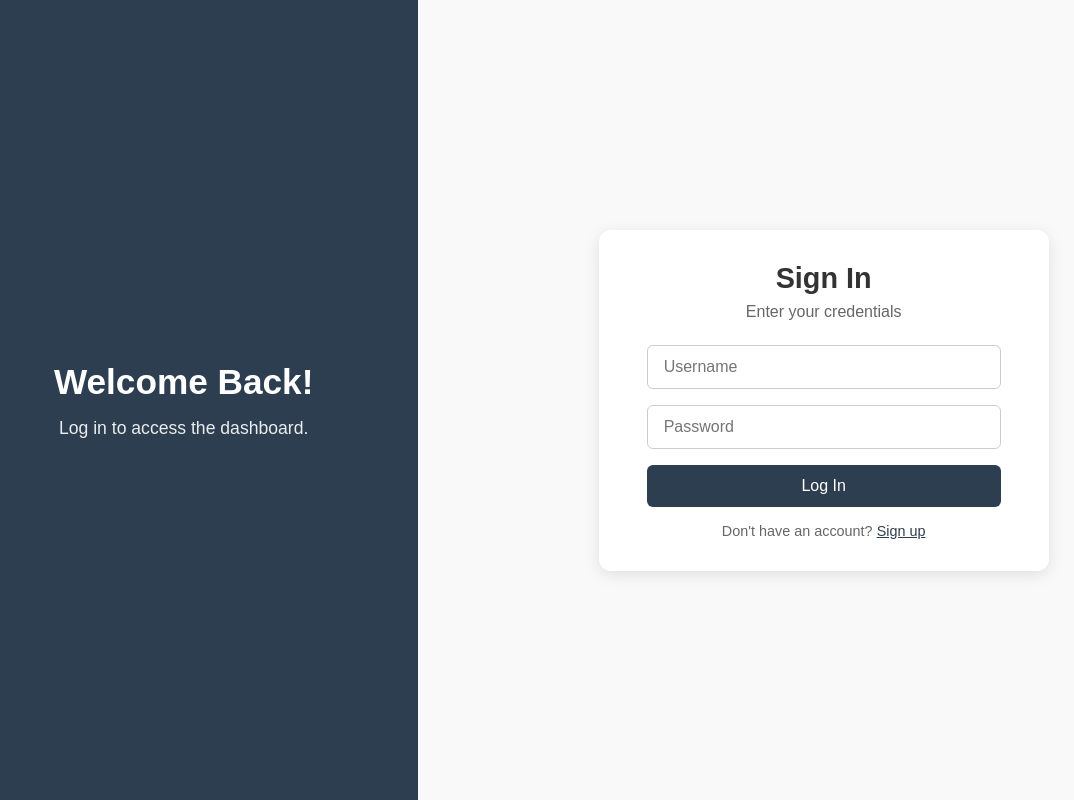
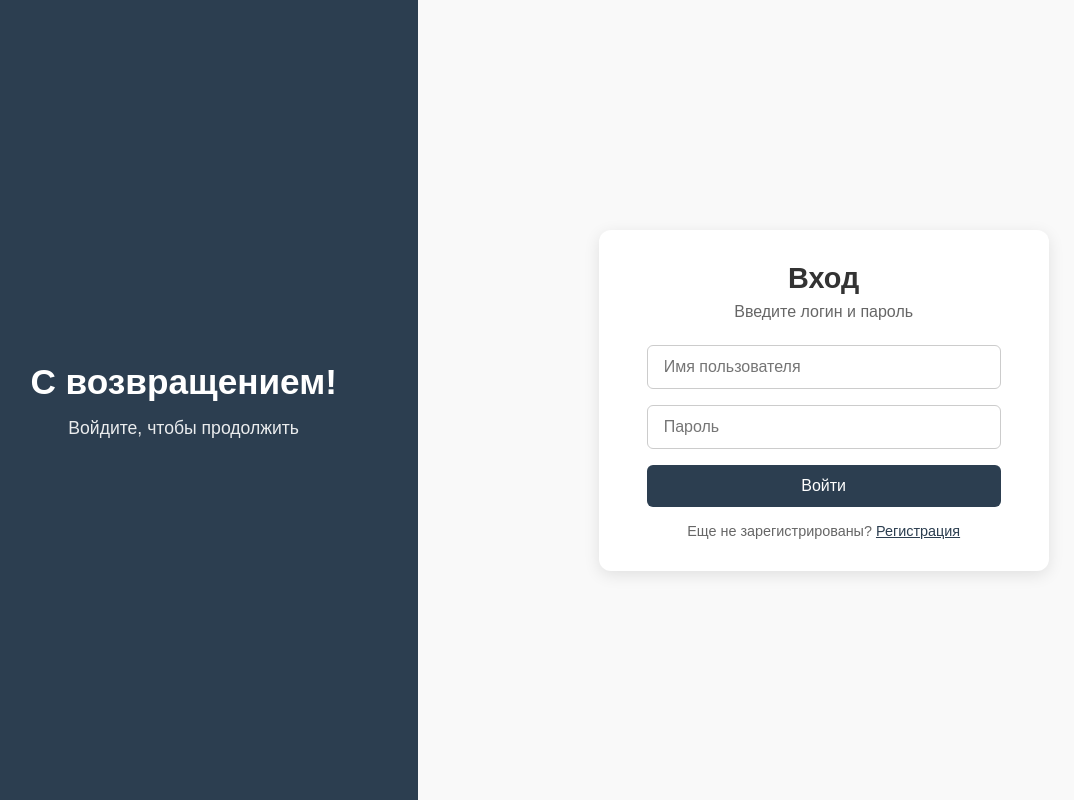
Before and after one commit to lopharb/traffic_monitor_fe, a Vue app: page /auth in a window 1280 px wide. Shown: the whole page, without its empty margins (51-1125 px from the left). Built offline with nearby package versions, Linux system fonts and the light colour scheme.

Commit message:
translate to russian

```diff
--- a/src/components/DateRangePicker.vue
+++ b/src/components/DateRangePicker.vue
@@ -1,12 +1,12 @@
 <template>
 	<div class="date-range-picker">
-		<label>Select Date Range</label>
+		<label>Выберите период времени</label>
 
 		<div class="inputs">
 			<input type="date" v-model="startDate" />
 			<span>—</span>
 			<input type="date" v-model="endDate" />
-			<button @click="submit">Apply</button>
+			<button @click="submit">Подтвердить</button>
 		</div>
 	</div>
 </template>
--- a/src/components/FooterComponent.vue
+++ b/src/components/FooterComponent.vue
@@ -1,7 +1,7 @@
 <!-- src/components/Footer.vue -->
 <template>
 	<footer class="app-footer">
-		<p>&copy; {{ year }} My Map App. All rights reserved.</p>
+		<p>&copy; {{ year }} TrafficControl. Все права защищены.</p>
 	</footer>
 </template>
 
--- a/src/components/HeaderComponent.vue
+++ b/src/components/HeaderComponent.vue
@@ -1,10 +1,10 @@
 <!-- src/components/Header.vue -->
 <template>
 	<header class="app-header">
-		<h1>🗺️ My Map App</h1>
+		<h1>🗺️ TrafficControl</h1>
 		<nav>
-			<router-link to="/">Home</router-link> |
-			<a href="#" @click.prevent="logout">Logout</a>
+			<router-link to="/">Главная</router-link> |
+			<a href="#" @click.prevent="logout">Выйти</a>
 		</nav>
 	</header>
 </template>
--- a/src/components/MarkerList.vue
+++ b/src/components/MarkerList.vue
@@ -1,7 +1,7 @@
 <template>
 	<div class="marker-list-container">
-		<h2>Markers</h2>
-		<input v-model="searchQuery" placeholder="Search markers..." class="search-input" />
+		<h2>Камеры</h2>
+		<input v-model="searchQuery" placeholder="Поиск..." class="search-input" />
 
 		<ul class="marker-list">
 			<li
--- a/src/components/MarkerModal.vue
+++ b/src/components/MarkerModal.vue
@@ -1,14 +1,12 @@
 <template>
 	<div v-if="show" class="modal-overlay" @click.self="close">
 		<div class="modal">
-			<h2>Marker Details</h2>
-			<p><strong>Latitude:</strong> {{ lat }}</p>
-			<p><strong>Longitude:</strong> {{ lng }}</p>
+			<h2>Подробности</h2>
 
 			<!-- Tabs -->
 			<div class="tabs">
-				<button :class="['tab', { active: activeTab === 'stream' }]" @click="activeTab = 'stream'">Stream</button>
-				<button :class="['tab', { active: activeTab === 'stats' }]" @click="activeTab = 'stats'">Stats</button>
+				<button :class="['tab', { active: activeTab === 'stream' }]" @click="activeTab = 'stream'">Камера</button>
+				<button :class="['tab', { active: activeTab === 'stats' }]" @click="activeTab = 'stats'">Сатистика</button>
 			</div>
 
 			<!-- Content -->
@@ -27,7 +25,7 @@
 				</div>
 			</div>
 
-			<button @click="close">Close</button>
+			<button @click="close">Закрыть</button>
 		</div>
 	</div>
 </template>
--- a/src/components/StatsChart.vue
+++ b/src/components/StatsChart.vue
@@ -78,42 +78,42 @@ export default {
 					labels,
 					datasets: [
 						{
-							label: "Cars",
+							label: "Легковые автомобили",
 							data: carData,
 							borderColor: "#3498db",
 							tension: 0.3,
 							fill: false,
 						},
 						{
-							label: "Trucks",
+							label: "Грузовые автомобили",
 							data: truckData,
 							borderColor: "#e74c3c",
 							tension: 0.3,
 							fill: false,
 						},
 						{
-							label: "Motorcycles",
+							label: "Мотоциклы",
 							data: motorcycleData,
 							borderColor: "#2ecc71",
 							tension: 0.3,
 							fill: false,
 						},
 						{
-							label: "Buses",
+							label: "Автобусы",
 							data: busData,
 							borderColor: "#f1c40f",
 							tension: 0.3,
 							fill: false,
 						},
 						{
-							label: "Pickups",
+							label: "Прицепы",
 							data: pickupData,
 							borderColor: "#9b59b6",
 							tension: 0.3,
 							fill: false,
 						},
 						{
-							label: "Other",
+							label: "Прочее",
 							data: unknownData,
 							borderColor: "#34495e",
 							tension: 0.3,
--- a/src/views/AuthView.vue
+++ b/src/views/AuthView.vue
@@ -2,15 +2,15 @@
 	<div class="auth-layout">
 		<!-- Left Panel -->
 		<div class="left-panel">
-			<h1>{{ isLogin ? "Welcome Back!" : "Join Us" }}</h1>
-			<p>{{ isLogin ? "Log in to access the dashboard." : "Sign up to get started." }}</p>
+			<h1>{{ isLogin ? "С возвращением!" : "Присоединьтесь к нам" }}</h1>
+			<p>{{ isLogin ? "Войдите, чтобы продолжить" : "Зарегистрируйтесь, чтобы начать" }}</p>
 		</div>
 
 		<!-- Right Panel -->
 		<div class="right-panel">
 			<AuthCard
-				:title="isLogin ? 'Sign In' : 'Create Account'"
-				:subtitle="isLogin ? 'Enter your credentials' : 'Fill in your details'"
+				:title="isLogin ? 'Вход' : 'Регистрация'"
+				:subtitle="isLogin ? 'Введите логин и пароль' : 'Заполните данные о себе'"
 			>
 				<!-- Show error message -->
 
@@ -19,20 +19,20 @@
 					<input v-model="form.email" type="email" placeholder="Email" v-if="!isLogin" required />
 
 					<!-- Common fields -->
-					<input v-model="form.username" placeholder="Username" required />
-					<input v-model="form.password" type="password" placeholder="Password" required />
+					<input v-model="form.username" placeholder="Имя пользователя" required />
+					<input v-model="form.password" type="password" placeholder="Пароль" required />
 					<div v-if="errorMessage" class="error-message">
 						{{ errorMessage }}
 					</div>
 
 					<!-- Submit Button -->
-					<button type="submit">{{ isLogin ? "Log In" : "Register" }}</button>
+					<button type="submit">{{ isLogin ? "Войти" : "Зарегистрироваться" }}</button>
 
 					<!-- Toggle Link -->
 					<p class="small-text">
-						{{ isLogin ? "Don't have an account?" : "Already have an account?" }}
+						{{ isLogin ? "Еще не зарегистрированы?" : "Уже есть аккаунт?" }}
 						<a href="#" @click.prevent="toggleMode">
-							{{ isLogin ? "Sign up" : "Log in" }}
+							{{ isLogin ? "Регистрация" : "Вход" }}
 						</a>
 					</p>
 				</form>
--- a/src/views/HomeView.vue
+++ b/src/views/HomeView.vue
@@ -151,7 +151,7 @@ export default {
 		showNotification(marker, confidence) {
 			const notification = {
 				id: Date.now(),
-				message: `⚠️ Crash detected at marker "${marker.name || `ID: ${marker.id}`}" (Confidence: ${(
+				message: `⚠️ Возможная авария на камере "${marker.name || `ID: ${marker.id}`}" (Вероятность: ${(
 					confidence * 100
 				).toFixed(2)}%)`,
 			};
```
